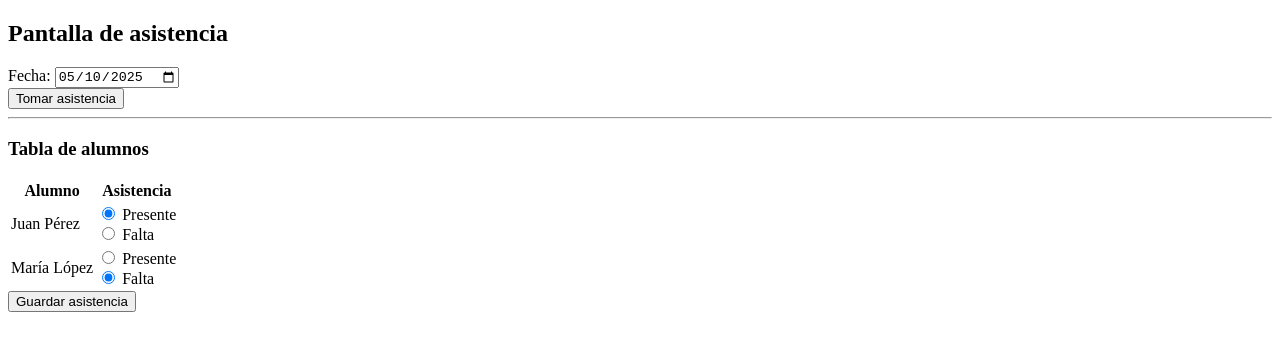
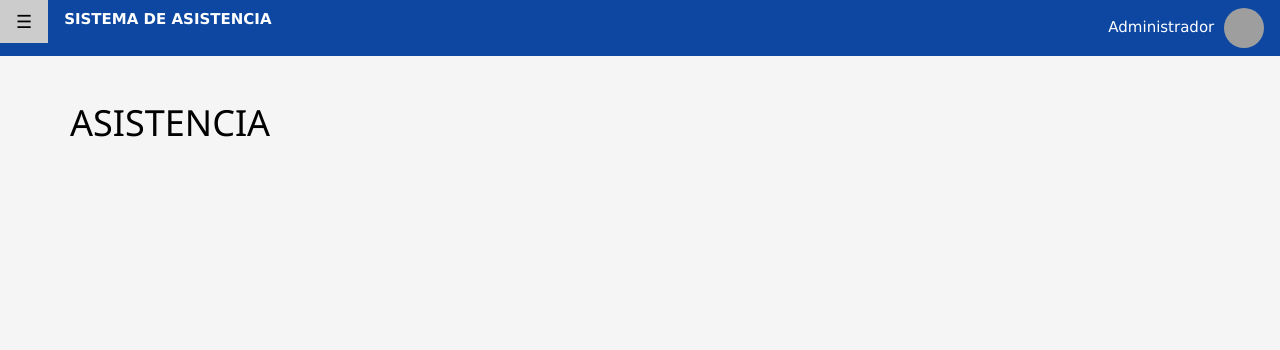
Before and after one commit to Analimartinezz/Asistencia, a website: page public/asistencia.html in a window 1280 px wide. Drawn offline with Linux system fonts and the light colour scheme; grey boxes are pictures that could not be loaded.

Commit message:
Actualizar Asistencia.html desde Ani

```diff
--- a/public/asistencia.html
+++ b/public/asistencia.html
@@ -1,77 +1,150 @@
 <!DOCTYPE html>
 <html lang="es">
 <head>
-    <meta charset="UTF-8">
-    <meta name="viewport" content="width=device-width, initial-scale=1.0">
-    <title>Control de Asistencia</title>
-    <link rel="stylesheet" href="estilos.css">
+<meta charset="UTF-8">
+<meta name="viewport" content="width=device-width, initial-scale=1">
+
+<title>Sistema de Asistencia</title>
+
+<link rel="stylesheet" href="css/w3.css">
+
+<style>
+
+body{
+    background:#f5f5f5;
+}
+
+/* Barra superior */
+.topbar{
+    background:#0D47A1;
+    color:white;
+}
+
+/* Tarjetas */
+.tarjeta{
+    background:white;
+    border-radius:20px;
+    padding:25px;
+    min-height:260px;
+    text-align:center;
+    box-shadow:0 2px 10px rgba(0,0,0,0.1);
+    transition:0.3s;
+}
+
+.tarjeta:hover{
+    transform:translateY(-5px);
+}
+
+.numero{
+    font-size:50px;
+    font-weight:bold;
+    color:#0D47A1;
+}
+
+.icono{
+    font-size:50px;
+}
+
+.boton{
+    background:#FFC107;
+    color:black;
+    border-radius:10px;
+}
+
+.usuario-img{
+    width:40px;
+    height:40px;
+    border-radius:50%;
+    margin-left:5px;
+}
+
+</style>
 </head>
 <body>
 
-<div class="contenedor">
+<!-- Barra superior -->
+<div class="w3-bar topbar">
 
-    <div class="titulo">
-        <h2>Pantalla de asistencia</h2>
-    </div>
+    <button class="w3-bar-item w3-button w3-large"
+            onclick="abrirMenu()">
+        ☰
+    </button>
 
-    <div class="fecha">
-        <label>Fecha:</label>
-        <input type="date" value="2025-05-10">
-    </div>
+    <span class="w3-bar-item">
+        <b>SISTEMA DE ASISTENCIA</b>
+    </span>
 
-    <div class="boton-centro">
-        <button>Tomar asistencia</button>
-    </div>
+    <div class="w3-right">
 
-    <hr>
+        <div class="w3-dropdown-hover">
 
-    <h3>Tabla de alumnos</h3>
+            <button class="w3-button topbar">
+                 Administrador
 
-    <table>
-        <thead>
-            <tr>
-                <th>Alumno</th>
-                <th>Asistencia</th>
-            </tr>
-        </thead>
+                <img
+                src="https://www.w3schools.com/w3images/avatar2.png"
+                class="usuario-img">
 
-        <tbody>
-            <tr>
-                <td>Juan Pérez</td>
-                <td>
-                    <label>
-                        <input type="radio" name="juan" checked>
-                        Presente
-                    </label><br>
+            </button>
 
-                    <label>
-                        <input type="radio" name="juan">
-                        Falta
-                    </label>
-                </td>
-            </tr>
+            <div class="w3-dropdown-content w3-bar-block w3-card-4">
 
-            <tr>
-                <td>María López</td>
-                <td>
-                    <label>
-                        <input type="radio" name="maria">
-                        Presente
-                    </label><br>
+                <a href="perfil.html" class="w3-bar-item w3-button"> Mi Perfil </a>
+                <a href="#" class="w3-bar-item w3-button"> Cerrar Sesión </a>
 
-                    <label>
-                        <input type="radio" name="maria" checked>
-                        Falta
-                    </label>
-                </td>
-            </tr>
-        </tbody>
-    </table>
+            </div>
 
-    <div class="guardar">
-        <button>Guardar asistencia</button>
+        </div>
+
     </div>
 
 </div>
 
+<!-- Menú lateral -->
+<div id="menu"
+     class="w3-sidebar w3-bar-block w3-card w3-animate-left"
+     style="display:none;width:250px;">
+
+    <button class="w3-bar-item w3-button w3-large" onclick="cerrarMenu()"> × Cerrar </button>
+
+    <a href="principal.html"class="w3-bar-item w3-button">🏠 Inicio </a>
+    <a href="registroAlumno.html" class="w3-bar-item w3-button"> 👨‍🎓 Alumnos </a>
+    <a href="Asistencia.html" class="w3-bar-item w3-button"> ✅ Asistencia </a>
+    <a href="participaciones.html" class="w3-bar-item w3-button">📋 Participación </a>
+    <a href="Consultas.html" class="w3-bar-item w3-button"> 🔍 Consultas </a>
+
+</div>
+
+<!-- Contenido -->
+<div class="w3-container "style="padding:30px 70px;">
+
+    <h1>ASISTENCIA</h1>
+
+
+</div>
+
+<script>
+
+function abrirMenu(){
+    document.getElementById("menu").style.display="block";
+}
+
+function cerrarMenu(){
+    document.getElementById("menu").style.display="none";
+}
+
+document.getElementById("fechaActual").textContent =
+new Date().toLocaleDateString(
+    "es-ES",
+    {
+        weekday:"long",
+        year:"numeric",
+        month:"long",
+        day:"numeric"
+    }
+);
+
+</script>
+
 </body>
+</html>
```
Also changed, not shown: public/Asistencia.html (+3 -1 lines).
